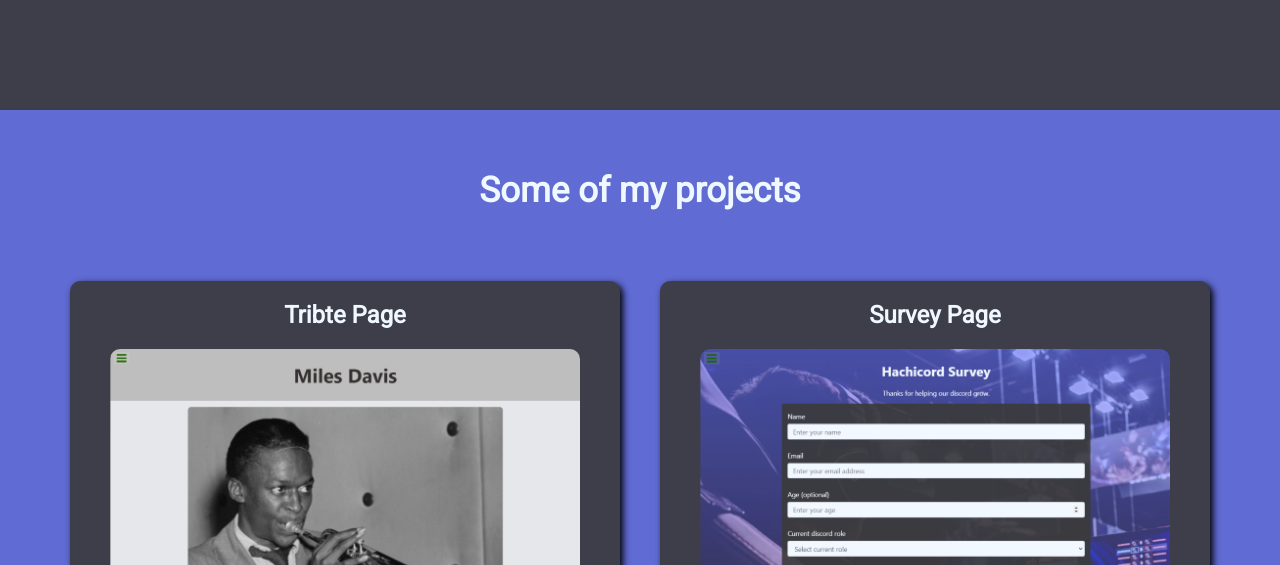
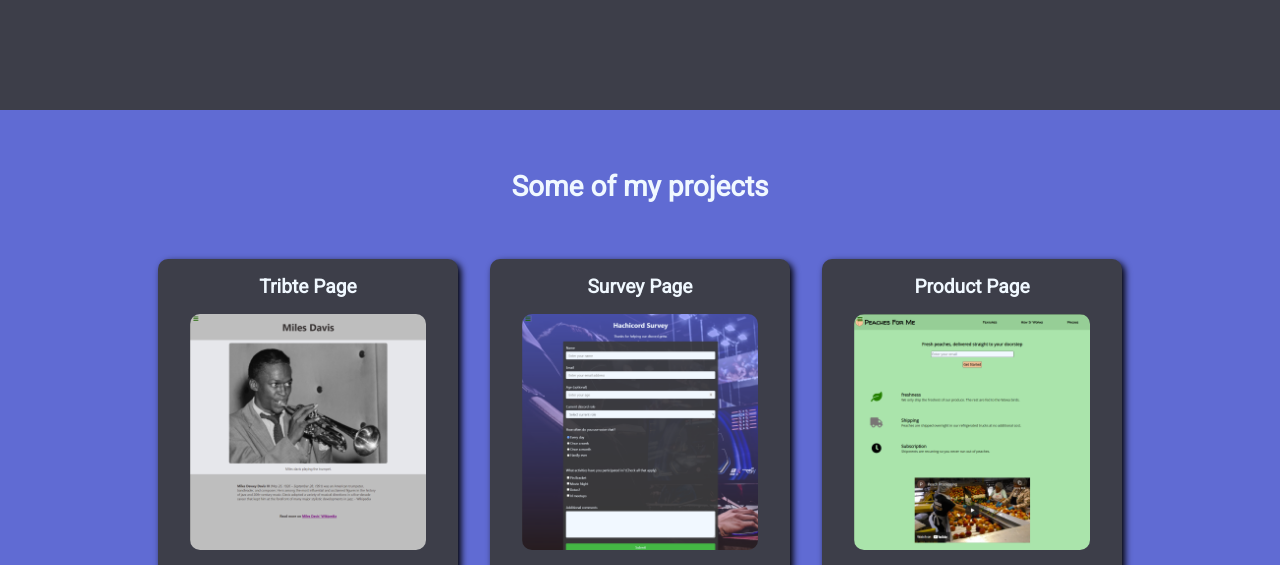
Before and after one commit to neilrush/freecodecamp-projects, a plain HTML site: page index.html in a window 1280 px wide. Shown: the part 690-1255 px from the top of the page. Drawn offline with Linux system fonts and the light colour scheme.

Commit message:
optimize landscape view

```diff
--- a/index.css
+++ b/index.css
@@ -110,7 +110,7 @@ body {
 .section-title {
   font-size: 2.1875rem;
   width: 100%;
-  padding: 3.75rem 0rem 3.125rem 0;
+  padding: 60px 0rem 3.125rem 0;
   margin: 0 auto 0 auto;
 }
 
@@ -152,6 +152,7 @@ body {
   flex-direction: row;
   align-items: center;
   justify-content: center;
+  padding-top: .8rem;
   padding-bottom: 1.25rem;
 }
 
@@ -224,3 +225,13 @@ body {
     font-size: 0.8rem;
   }
 }
+
+@media screen and (orientation: landscape) and (min-aspect-ratio: 4/3) and (max-height: 62.5rem) {
+  html {
+    font-size: 0.8rem;
+  }
+  .project-tile {
+    width: 300px;
+  }
+
+}
```
